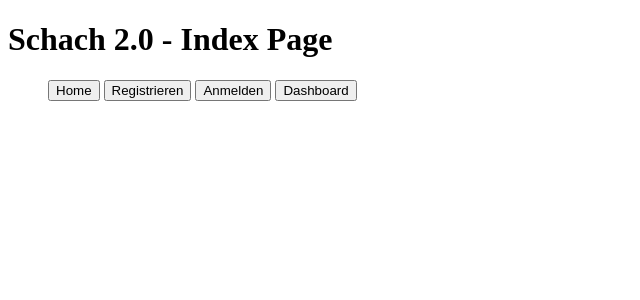
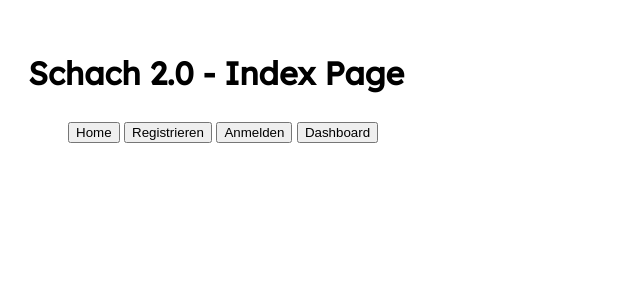
Before and after one commit to xAdii/Schach-2.0, a PHP site: page / in a window 1280 px wide. Shown: the top 300 px of the page, without its empty margins (0-640 px from the left). Run offline with PHP 8.4, Linux system fonts and the light colour scheme.

Commit message:
Add: include Lexend font and base.css

```diff
--- a/index.php
+++ b/index.php
@@ -25,6 +25,7 @@ $userController->handleRequest();
     <meta charset="UTF-8">
     <meta name="viewport" content="width=device-width, initial-scale=1.0">
     <title>Document</title>
+    <link rel="stylesheet" href="./styles/base.css">
 </head>
 
 <body>
--- /dev/null
+++ b/styles/base.css
@@ -0,0 +1,20 @@
+/* fonts */
+@font-face {
+  font-family: "Geo";
+  src:
+    url("../fonts/Lexend.ttf") format("truetype");
+  font-weight: 100;
+  font-style: normal;
+}
+
+@media (max-width: 1200px) {
+  html { font-size: 24px; }
+}
+
+body {
+  font-family: "Geo", sans-serif;
+  background-color: var(--background-color);
+  color: var(--primary-color);
+  padding: 20px;
+  line-height: 1.5;
+}
```
Also changed, not shown: fonts/Lexend.ttf (added).
